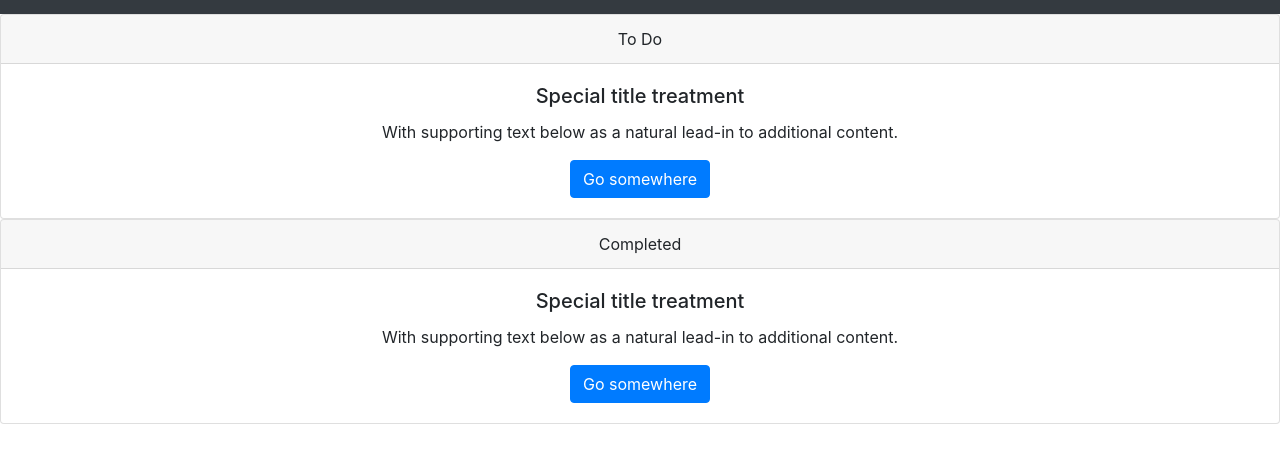
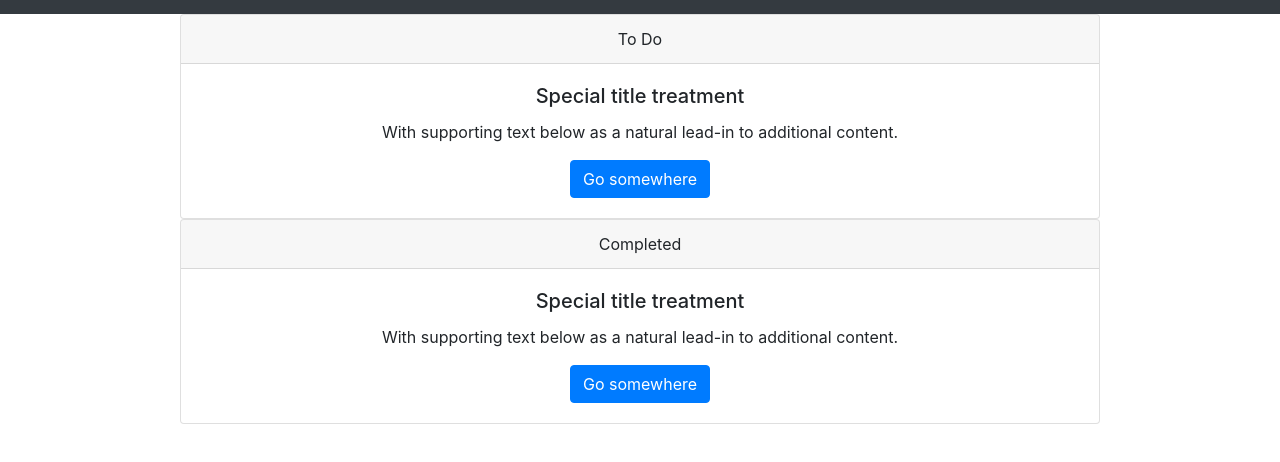
Before and after one commit to AroParada/ListRefresh, a plain HTML site: page todo.html in a window 1280 px wide. Shown: the part 42-504 px from the top of the page. Drawn offline with nearby package versions, Linux system fonts and the light colour scheme.

Commit message:
added grid

```diff
--- a/todo.html
+++ b/todo.html
@@ -17,7 +17,11 @@
         <a class="navbar-brand" href="#"> 📖 To Do list </a>
       </div>
     </nav>
-    <div class="card text-center">
+    <div class="container text-center">
+      <div class="row">
+        <div class="col"></div>
+        <div class="col-10">
+            <div class="card text-center">
       <div class="card-header">To Do</div>
       <div class="card-body">
         <h5 class="card-title">Special title treatment</h5>
@@ -37,5 +41,9 @@
         <a href="#" class="btn btn-primary">Go somewhere</a>
       </div>
     </div>
+        </div>
+        <div class="col"></div>
+      </div>
+    </div>
   </body>
 </html>
```
